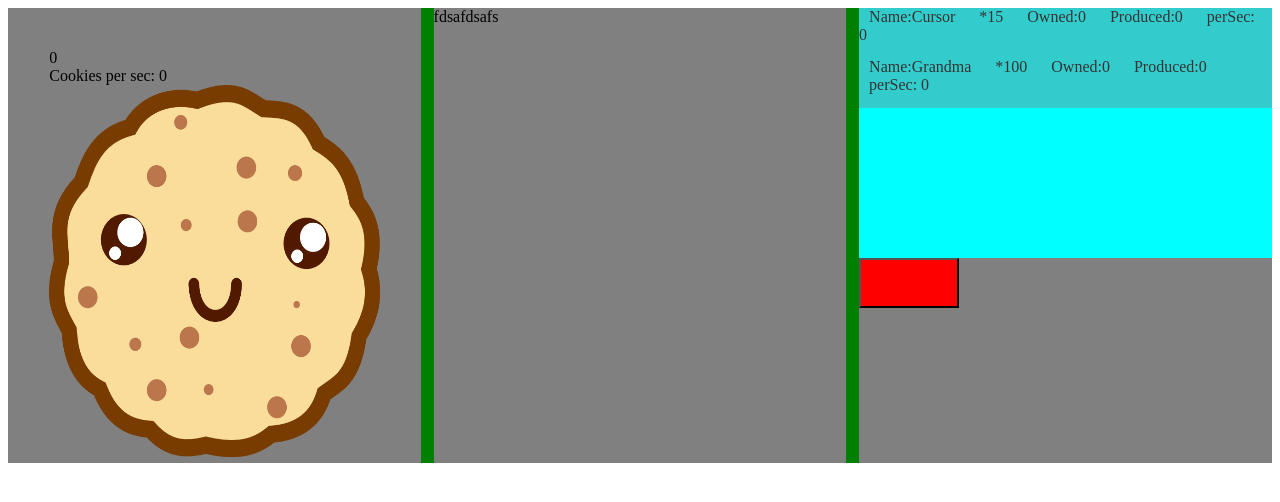
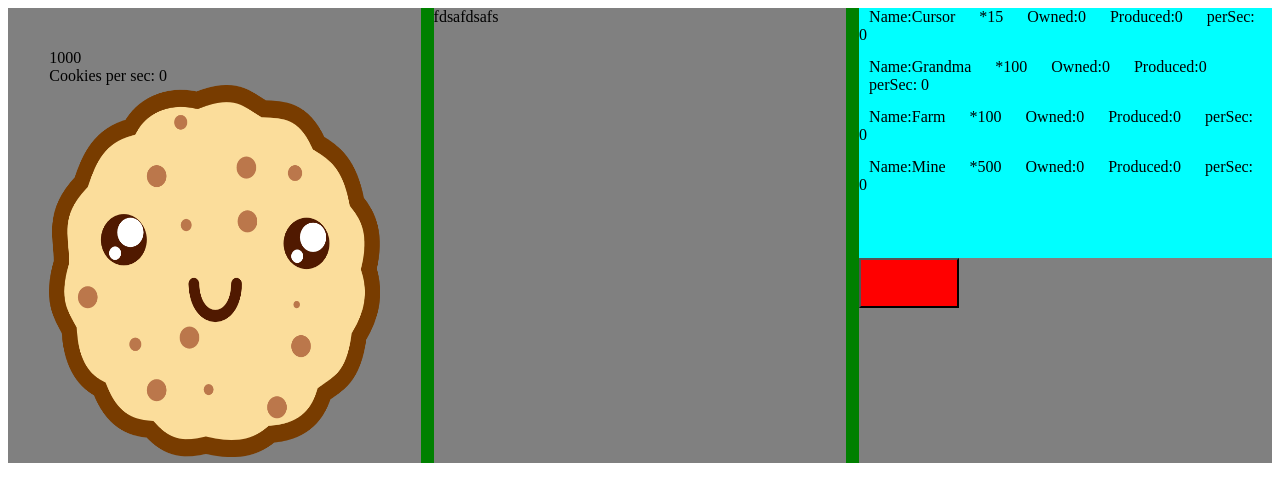
Before and after one commit to piotpap663/cookieclick, a website built with webpack: page public/index.html in a window 1280 px wide. Built offline with nearby package versions, Linux system fonts and the light colour scheme.

Commit message:
Changed names, remove other classes than producer
create init function of game class and move a lot of stuff with DOM element, DOMContentloaded prevent
improved reading and writin to database
make easier create a new producer by create an array of list of producers

```diff
--- a/css/style.css
+++ b/css/style.css
@@ -26,13 +26,13 @@
   width:100%;
   height:100%;
 }
-.production {
+.producer {
   display: block;
   width:100%;
   background-color: cyan;
   height:50px;
 }
-.production > span {
+.producer > span {
   display: inline;
   cursor: pointer;
   padding: 10px;
@@ -45,3 +45,12 @@
   width:100px;
   height:50px;
 }
+.noselect {
+  -webkit-touch-callout: none; /* iOS Safari */
+    -webkit-user-select: none; /* Safari */
+     -khtml-user-select: none; /* Konqueror HTML */
+       -moz-user-select: none; /* Firefox */
+        -ms-user-select: none; /* Internet Explorer/Edge */
+            user-select: none; /* Non-prefixed version, currently
+                                  supported by Chrome and Opera */
+}
--- a/js/cursor.js
+++ /dev/null
@@ -1,29 +0,0 @@
-import Production from './production';
-
-export default class Cursor extends Production {
-  constructor() {
-    super();
-    this.name = "Cursor";
-    this.baseCost = 15; // 15
-    this.cost = 15;
-    this.DOMelem = document.getElementById('production-cursor');
-  }
-  render(cookiesAmount = 0) {
-    let content = `
-    <span>Name:${this.name}</span>
-    <span>*${this.cost}</span>
-    <span>Owned:${this.owned}</span>
-    <span>Produced:${this.howManyProduced}</span>
-    <span>perSec: ${(this.perSecond * this.owned) / 10}</span>
-    `; // has to be new function render because perSec is divided by 10 -> 0.1 cookies per sec
-    //should be new onhover div for howManyProduced, perSec with same interval as bigcookie beacuse of delay
-    this.DOMelem.innerHTML = content;
-    if (cookiesAmount >= this.cost) {
-      this.DOMelem.style.opacity = 1;
-      this.isAvailable = true;
-    } else {
-      this.DOMelem.style.opacity = 0.6;
-      this.isAvailable = false;
-    }
-  }
-}
--- a/js/game.js
+++ b/js/game.js
@@ -1,20 +1,65 @@
 import css from '../css/style.css';
 import bigCookie from './bigCookie';
-import Cursor from './cursor';
-import Grandma from './grandma';
+import Producer from './producer';
 
 class Game {
   constructor() {
-    this.allCookies = 0;
-    this.renderProductionsTime = 500; // ms
+    this.allCookies = 1000;
+    this.renderProducersTime = 500; // ms
     this.renderBigCookieTime = 100; // ms
     this.saveDataBtn = document.getElementById("save-data");
+    this.listOfProducers = [];
+    this.init();
+  }
+  init() {
+    document.addEventListener("DOMContentLoaded", function (event) {
+
+      game.saveDataBtn.addEventListener("click", game.saveDataToIndexedDB);
+
+      // Add Render of Big Cookie by Interval every "game.renderBigCookieTime" ms
+      setInterval(() => {
+        bigCookie.render(game.getAmountOfCookies());
+        bigCookie.renderCookiesPerSec(game.howManyCookiesWeProducePerSec());
+        game.renderTitleOfBrowser();
+      }, game.renderBigCookieTime);
+
+      // Add bigCookie Onclick Event Listener
+      bigCookie.DOMelem.addEventListener("click", () => {
+        game.incrementCookies();
+        cursor.render(game.getAmountOfCookies());
+        grandma.render(game.getAmountOfCookies());
+      });
+
+      // Add OnClick Event to all Producers
+      const addProducersEventListeners = (() => {
+        game.listOfProducers.forEach((producer) => {
+          producer.DOMelem.addEventListener("click", () => {
+            if (game.decrementCookies(producer.cost)) {
+              producer.addOwner();
+              producer.render(game.getAmountOfCookies());
+              game.addInterval(producer, producer.perSecond);
+            }
+          });
+        });
+      })();
+
+      // Render List of All Producers
+      const renderListOfProducers = () => {
+        game.listOfProducers.forEach((producer) => {
+          producer.render(game.getAmountOfCookies());
+        });
+      };
+      // render it every "renderProducersTime" miliseconds
+      setInterval(renderListOfProducers, game.renderProducersTime);
+    });
+
+
   }
   getAmountOfCookies() {
-    return this.allCookies;
+    return Math.floor(this.allCookies);
   }
   incrementCookies(incrAmount = 1) {
-    this.allCookies += incrAmount;
+    this.allCookies = Math.floor((this.allCookies + incrAmount) * 100) / 100;
   }
   decrementCookies(decrAmount = 1) {
     if (this.allCookies >= decrAmount) {
@@ -26,16 +71,23 @@ class Game {
     }
   }
   renderTitleOfBrowser() {
-    document.title = this.allCookies + " cookies";
+    document.title = Math.floor(this.allCookies) + " cookies";
   }
   howManyCookiesWeProducePerSec() {
-    let cursorCookies = Math.floor(((cursor.perSecond / 10) * cursor.owned) * 100) / 100;
-    let grandmaCookies = grandma.perSecond * grandma.owned;
-    return cursorCookies + grandmaCookies;
+    let sum = 0;
+    this.listOfProducers.forEach((producer) => {
+      sum += Math.floor(((producer.perSecond) * producer.owned) * 10) / 10;
+    });
+    return sum;
+  }
+  addInterval(producerName, howManyCookiesAdd, time = 1000) {
+    producerName.intervals.push(setInterval(() => {
+      producerName.howManyProduced = Math.floor((producerName.howManyProduced + producerName.perSecond) * 100) / 100;
+      game.incrementCookies(howManyCookiesAdd);
+    }, time));
   }
   saveDataToIndexedDB() {
     console.log("Start save");
-
     // This works on all devices/browsers, and uses IndexedDBShim as a final fallback
     const indexedDB = window.indexedDB || window.mozIndexedDB || window.webkitIndexedDB || window.msIndexedDB || window.shimIndexedDB;
     // Open (or create) the <database></database>
@@ -53,15 +105,17 @@ class Game {
       const tx = db.transaction("SaveGame", "readwrite");
       const store = tx.objectStore("SaveGame");
       // Add some data
+      const obj = [];
+      game.listOfProducers.forEach((prod) => {
+        const { baseCost, cost, howManyProduced, isAvailable, name, owned, perSec } = prod;
+        obj.push({ baseCost, cost, howManyProduced, isAvailable, name, owned, perSec });
+      });
       store.put({
         id: 12345,
         game: { "allCookies": game.allCookies },
-        productionsList: {
-          cursor: { "owned": cursor.owned, "howManyProduced": cursor.howManyProduced },
-          grandma: { "owned": grandma.owned, "howManyProduced": grandma.howManyProduced }
-        },
+        listOfProducers: obj
+      });
 
-      });
       // Close the db when the transaction is done
       tx.oncomplete = function () {
         db.close();
@@ -75,7 +129,6 @@ class Game {
     const indexedDB = window.indexedDB || window.mozIndexedDB || window.webkitIndexedDB || window.msIndexedDB || window.shimIndexedDB;
     // Open (or create) the database
     const open = indexedDB.open("MyCookieStore", 1);
-
     // Create the schema
     open.onupgradeneeded = function () {
       const db = open.result;
@@ -87,33 +140,27 @@ class Game {
       const db = open.result;
       const tx = db.transaction("SaveGame");
       const store = tx.objectStore("SaveGame");
-
       // Query the data
       const getData = store.get(12345);
-
       getData.onsuccess = () => {
         const data = getData.result;  // => "John"
-        if(!data) {return;}
+        if (!data) { return; }
         game.allCookies = data.game.allCookies;
-        console.log(data);
-
-        // take it to new function
-        if (data.productionsList.cursor.owned > 10) {// add cookies every one second instead of 10s -> looks much better
-          for (let i = 0; i < data.productionsList.cursor.owned / 10; i += 1) {
-            addInterval(cursor, cursor.perSecond, 1000);
+        // update values of ech Producers -> owned, howManyProduced
+        game.listOfProducers.forEach((producer, index) => {
+          if (producer.name === data.listOfProducers[index].name) {
+            const { owned, howManyProduced } = data.listOfProducers[index];
+            producer.owned = owned;
+            producer.howManyProduced = howManyProduced;
           }
-        } else {
-          for (let i = 0; i < data.productionsList.cursor.owned; i += 1) {
-            addInterval(cursor, cursor.perSecond, 10000);
+        });
+        // Add intervals for every Producer
+        game.listOfProducers.forEach((producer) => {
+          for (let i = 0; i < producer.owned; i += 1) {
+            game.addInterval(producer, producer.perSecond, 1000);
           }
-        }
-        for (let i = 0; i < data.productionsList.grandma.owned; i += 1) {
-          addInterval(grandma, grandma.perSecond, 1000);
-        }
-        cursor.owned = data.productionsList.cursor.owned;
-        grandma.owned = data.productionsList.grandma.owned;
+        });
       };
-
       // Close the db when the transaction is done
       tx.oncomplete = function () {
         db.close();
@@ -122,60 +169,19 @@ class Game {
     };
   }
 }
+// Initialize
+const cursor = new Producer("producer-cursor", "Cursor", 15, 0.1);
+const grandma = new Producer("producer-grandma", "Grandma", 100, 1);
+const farm = new Producer("producer-farm", "Farm", 100, 4);
+const mine = new Producer("producer-mine", "Mine", 500, 120);
+const game = new Game();
 
+// Add every producer to List of Producers Array
+// to have an easy access to list of Producers
+game.listOfProducers.push(cursor);
+game.listOfProducers.push(grandma);
+game.listOfProducers.push(farm);
+game.listOfProducers.push(mine);
 
-const renderListOfProductions = () => {
-  // I can make an array of names of production names and make foreach
-  cursor.render(game.getAmountOfCookies());
-  grandma.render(game.getAmountOfCookies());
-};
-// Initialize
-let game = new Game();
-let cursor = new Cursor();
-let grandma = new Grandma();
-
-game.saveDataBtn.addEventListener("click", game.saveDataToIndexedDB);
-
-//game.saveDataToIndexedDB();
-setTimeout(() => { game.readDataFromIndexedDB(); }, 500);
-
-renderListOfProductions();
-// render it every "renderProductionsTime" miliseconds
-setInterval(renderListOfProductions, game.renderProductionsTime);
-// Add Render of Big Cookie by Interval
-setInterval(() => {
-  bigCookie.render(game.getAmountOfCookies());
-  bigCookie.renderCookiesPerSec(game.howManyCookiesWeProducePerSec());
-  game.renderTitleOfBrowser();
-}, game.renderBigCookieTime);
-
-// Event listeners
-bigCookie.DOMelem.addEventListener("click", () => {
-  game.incrementCookies();
-  cursor.render(game.getAmountOfCookies());
-  grandma.render(game.getAmountOfCookies());
-});
-// Handle production-cursor click
-cursor.DOMelem.addEventListener("click", () => {
-  if (game.decrementCookies(cursor.cost)) {
-    cursor.addOwner();
-    cursor.render(game.getAmountOfCookies());
-    addInterval(cursor, cursor.perSecond, 10000);
-  }
-});
-// Handle production-grandma click
-grandma.DOMelem.addEventListener("click", () => {
-  if (game.decrementCookies(grandma.cost)) {
-    grandma.addOwner();
-    grandma.render(game.getAmountOfCookies());
-    addInterval(grandma, grandma.perSecond);
-  }
-});
-
-// addInterval dynamically function
-const addInterval = (productionName, howManyCookiesAdd, time = 1000) => {
-  productionName.intervals.push(setInterval(() => {
-    productionName.howManyProduced += productionName.perSecond;
-    game.incrementCookies(howManyCookiesAdd);
-  }, time));
-};
+// read data from IndexedDB database
+game.readDataFromIndexedDB();
--- a/js/grandma.js
+++ /dev/null
@@ -1,12 +0,0 @@
-import Production from './production';
-
-export default class Grandma extends Production {
-  constructor() {
-    super();
-    this.name = "Grandma";
-    this.baseCost = 100; // 100
-    this.cost = 100; //
-    this.DOMelem = document.getElementById('production-grandma');
-    this.perSecond = 1;
-  }
-}
--- /dev/null
+++ b/js/producer.js
@@ -0,0 +1,35 @@
+export default class Producer {
+  constructor(DOMid, name, baseCost, perSecond, isAvailable, owned, howManyProduced) {
+    this.DOMelem = document.getElementById(DOMid);
+    this.name = name || "";
+    this.baseCost = baseCost || 0;
+    this.cost = baseCost;
+    this.perSecond = perSecond || 1;
+    this.owned = owned || 0;
+    this.howManyProduced = howManyProduced || 0;
+    this.isAvailable = isAvailable || false;
+    this.intervals = [];
+  }
+  render(cookiesAmount = 0) {
+    let content = `
+    <span>Name:${this.name}</span>
+    <span>*${this.cost}</span>
+    <span>Owned:${this.owned}</span>
+    <span>Produced:${Math.floor(this.howManyProduced)}</span>
+    <span>perSec: ${Math.floor((this.perSecond * this.owned) * 10) / 10}</span>
+    `; //should be new onhover div for howManyProduced, perSec with same interval as bigcookie beacuse of delay
+    this.DOMelem.innerHTML = content;
+
+    if (cookiesAmount >= this.cost) {
+      this.DOMelem.style.opacity = 1;
+      this.isAvailable = true;
+    } else {
+      this.DOMelem.style.opacity = 0.6;
+      this.isAvailable = false;
+    }
+  }
+  addOwner() {
+    this.owned++;
+    this.cost = Math.ceil(this.baseCost * Math.pow(1.15, this.owned));
+  }
+}
--- a/js/production.js
+++ /dev/null
@@ -1,39 +0,0 @@
-export default class Production {
-  constructor() {
-    this.howManyProduced = 0;
-    this.perSecond = 1;
-    this.owned = 0;
-    this.isAvailable = false;
-    this.baseCost = 0;
-    this.cost = 0;
-    this.sell = 0;
-    this.name = "";
-    this.intervals = [];
-  }
-  render(cookiesAmount = 0) {
-    let content = `
-    <span>Name:${this.name}</span>
-    <span>*${this.cost}</span>
-    <span>Owned:${this.owned}</span>
-    <span>Produced:${this.howManyProduced}</span>
-    <span>perSec: ${this.perSecond * this.owned}</span>
-    `; //should be new onhover div for howManyProduced, perSec with same interval as bigcookie beacuse of delay
-    this.DOMelem.innerHTML = content;
-
-    if (cookiesAmount >= this.cost) {
-      this.DOMelem.style.opacity = 1;
-      this.isAvailable = true;
-    } else {
-      this.DOMelem.style.opacity = 0.6;
-      this.isAvailable = false;
-    }
-  }
-  addOwner() {
-    this.owned++;
-    this.cost = Math.ceil(this.baseCost * Math.floor(Math.pow(1.15, this.owned)));
-  }
-  updateData(obj) {
-    this.howManyProduced = obj.howManyProduced;
-    this.owned = obj.owned;
-  }
-}
--- a/public/index.html
+++ b/public/index.html
@@ -21,11 +21,11 @@ fdsafdsafs
             </div>
             <div id="right-seperator"></div>
             <div id="right">
-                <div id="production-cursor" class="cursor production"></div>
-                <div id="production-grandma" class="grandma production"></div>
-                <div id="production-farm" class="farm production"></div>
-                <div id="production-mine" class="mine production"></div>
-                <div id="production-factory" class="factory production"></div>
+                <div id="producer-cursor" class="cursor producer"></div>
+                <div id="producer-grandma" class="grandma producer"></div>
+                <div id="producer-farm" class="farm producer"></div>
+                <div id="producer-mine" class="mine producer"></div>
+                <div id="producer-factory" class="factory producer"></div>
                 <button id="save-data"></button>
             </div>
         </div>
```
Also changed, not shown: js/bigCookie.js (line endings or trailing spaces).
